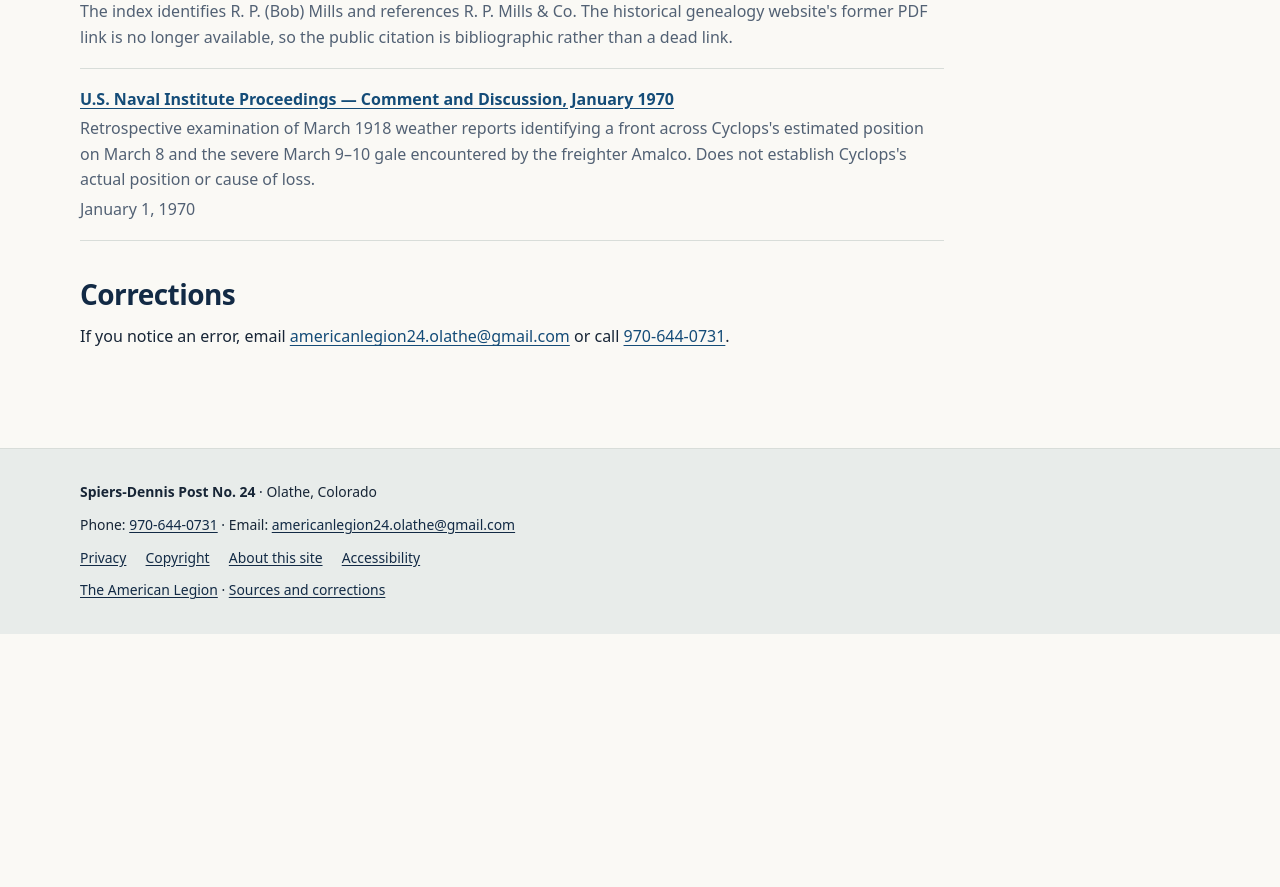
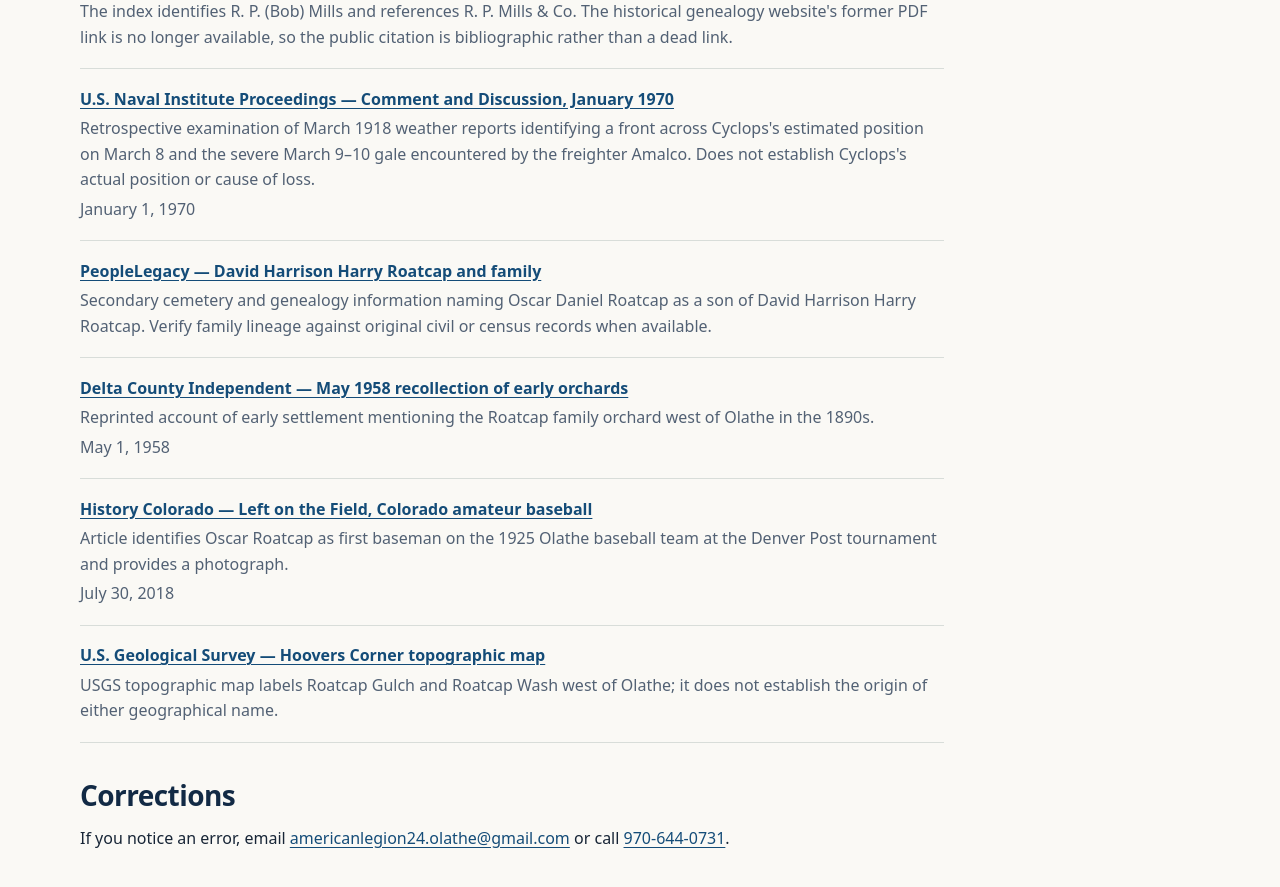
Before and after one commit to SPIERS-DENNIS-POST/spiers-dennis-post.github.io, a Jekyll site: the page built from sources/index.md, in a window 1280 px wide and 900 px high, scrolled down 2244 px. Shown: the top 887 px of the window. Built offline with Jekyll 4.4.1, drawn with Linux system fonts in a browser that asks for light colours; before the commit the page ends 2878 px from its top, so only the background shows below that.

Commit message:
Add Oscar Roatcap family and Olathe baseball history

```diff
--- a/_data/sources.yml
+++ b/_data/sources.yml
@@ -70,3 +70,21 @@
   url: https://www.usni.org/magazines/proceedings/1970/january/comment-and-discussion
   details: Retrospective examination of March 1918 weather reports identifying a front across Cyclops's estimated position on March 8 and the severe March 9–10 gale encountered by the freighter Amalco. Does not establish Cyclops's actual position or cause of loss.
   published_on: 1970-01-01
+- id: roatcap-family-cemetery
+  title: PeopleLegacy — David Harrison Harry Roatcap and family
+  url: https://peoplelegacy.net/david_harrison_harry_roatcap-5f7u6x
+  details: Secondary cemetery and genealogy information naming Oscar Daniel Roatcap as a son of David Harrison Harry Roatcap. Verify family lineage against original civil or census records when available.
+- id: roatcap-orchard-1958
+  title: Delta County Independent — May 1958 recollection of early orchards
+  url: https://deltacountyhistoricalsociety.wordpress.com/2011/05/25/independent-offers-county-residents-50-reward-for-finding-wormy-apple/
+  details: Reprinted account of early settlement mentioning the Roatcap family orchard west of Olathe in the 1890s.
+  published_on: 1958-05-01
+- id: roatcap-baseball-1925
+  title: History Colorado — Left on the Field, Colorado amateur baseball
+  url: https://www.historycolorado.org/story/articles-print/2018/07/30/left-field-colorados-semi-pro-and-amateur-baseball-teams
+  details: Article identifies Oscar Roatcap as first baseman on the 1925 Olathe baseball team at the Denver Post tournament and provides a photograph.
+  published_on: 2018-07-30
+- id: roatcap-usgs-hoovers-corner
+  title: U.S. Geological Survey — Hoovers Corner topographic map
+  url: https://prd-tnm.s3.amazonaws.com/StagedProducts/Maps/USTopo/PDF/CO/CO_Hoovers_Corner_20160912_TM_geo.pdf
+  details: USGS topographic map labels Roatcap Gulch and Roatcap Wash west of Olathe; it does not establish the origin of either geographical name.
--- a/history/index.md
+++ b/history/index.md
@@ -2,7 +2,7 @@
 title: History
 description: Spiers-Dennis American Legion Post 24 in Olathe, Colorado: the World War I servicemen behind our name, our early clubhouse, Veterans Memorial, and charter members.
 permalink: /history/
-source_ids: [coconino-sun-1920, legion-centennial-post24, colorado-freedom-spiers, spiers-oise-aisne, navy-war-dead-dennis, navy-uss-cyclops, olathe-legion-clubhouse-1923, army-oise-aisne-28th, navy-cyclops-assessment, naval-historical-foundation-cyclops, navy-lost-all-hands-1918, veirs-olathe-mills, usni-cyclops-weather-1970]
+source_ids: [coconino-sun-1920, legion-centennial-post24, colorado-freedom-spiers, spiers-oise-aisne, navy-war-dead-dennis, navy-uss-cyclops, olathe-legion-clubhouse-1923, army-oise-aisne-28th, navy-cyclops-assessment, naval-historical-foundation-cyclops, navy-lost-all-hands-1918, veirs-olathe-mills, usni-cyclops-weather-1970, roatcap-family-cemetery, roatcap-orchard-1958, roatcap-baseball-1925, roatcap-usgs-hoovers-corner]
 references_in_content: true
 ---
 # Our history
@@ -51,6 +51,7 @@
 <li>Ralph W. Wray</li>
 <li>Archie J. Moses</li>
 </ol>
+Our charter member **Oscar D. Roatcap** was **Oscar Daniel Roatcap**, a son of David Harrison “Harry” Roatcap.<sup class="reference"><a href="#reference-roatcap-family-cemetery" aria-label="Reference 14">[14]</a></sup> The Roatcaps were among Olathe's early farming families: a recollection of life in the 1890s describes their orchard west of town.<sup class="reference"><a href="#reference-roatcap-orchard-1958" aria-label="Reference 15">[15]</a></sup> Oscar also played first base on Olathe's team at the **1925 Denver Post baseball tournament**.<sup class="reference"><a href="#reference-roatcap-baseball-1925" aria-label="Reference 16">[16]</a></sup> The family name remains on local maps in **Roatcap Gulch** and **Roatcap Wash**, although which family member gave those places their names has not been established.<sup class="reference"><a href="#reference-roatcap-usgs-hoovers-corner" aria-label="Reference 17">[17]</a></sup>
 <section class="references" aria-labelledby="references-heading">
 <h2 id="references-heading">References</h2>
 <ol>
@@ -67,5 +68,9 @@
 <li id="reference-navy-lost-all-hands-1918"><a href="https://www.history.navy.mil/content/history/nhhc/about-us/leadership/director/directors-corner/h-grams/h-gram-060/h-060-2.html">Naval History and Heritage Command: Lost With All Hands, USS Cyclops (1918)</a></li>
 <li id="reference-veirs-olathe-mills">Lawrence N. Veirs, <cite>Bits and Pieces of Olathe History</cite>, index entries for “Mills, R. P. (Bob)” and “R. P. Mills & Co.”</li>
 <li id="reference-usni-cyclops-weather-1970"><a href="https://www.usni.org/magazines/proceedings/1970/january/comment-and-discussion">U.S. Naval Institute, <cite>Proceedings</cite>, January 1970: “Comment and Discussion” on <i>Cyclops</i> and the March 1918 weather</a></li>
+<li id="reference-roatcap-family-cemetery"><a href="https://peoplelegacy.net/david_harrison_harry_roatcap-5f7u6x">PeopleLegacy: David Harrison “Harry” Roatcap and his family, including Oscar Daniel Roatcap</a></li>
+<li id="reference-roatcap-orchard-1958"><a href="https://deltacountyhistoricalsociety.wordpress.com/2011/05/25/independent-offers-county-residents-50-reward-for-finding-wormy-apple/">Delta County Independent, May 1958: early Olathe orchard recollections, reproduced by Delta County Historical Society</a></li>
+<li id="reference-roatcap-baseball-1925"><a href="https://www.historycolorado.org/story/articles-print/2018/07/30/left-field-colorados-semi-pro-and-amateur-baseball-teams">History Colorado: Left on the Field — Olathe baseball team at the 1925 Denver Post Tournament</a></li>
+<li id="reference-roatcap-usgs-hoovers-corner"><a href="https://prd-tnm.s3.amazonaws.com/StagedProducts/Maps/USTopo/PDF/CO/CO_Hoovers_Corner_20160912_TM_geo.pdf">U.S. Geological Survey: Hoovers Corner, Colorado topographic map, showing Roatcap Gulch and Roatcap Wash</a></li>
 </ol>
 </section>
```
Also changed, not shown: README.md.
